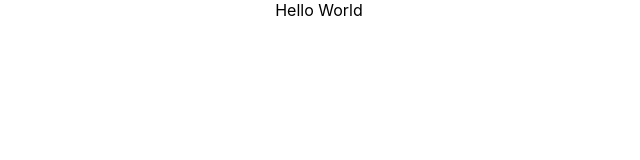
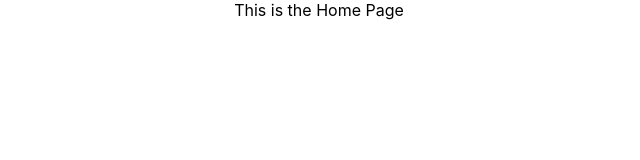
Before and after one commit to caymanh/react-portfolio, a React (Create React App) app: page / in a window 1280 px wide. Shown: the top 160 px of the page, without its empty margins (321-961 px from the left). Built offline with nearby package versions, Linux system fonts and the light colour scheme.

Commit message:
set up react router and imported all pages to App.js

```diff
--- a/src/App.js
+++ b/src/App.js
@@ -1,10 +1,18 @@
-import './App.css';
+import React from "react";
+import { BrowserRouter as Router, Route } from "react-router-dom";
+import Home from "./pages/Home/Home";
+import About from "./pages/About/About";
+import "./App.css";
 
 function App() {
+  document.title = "Cayman Heng - Web Developer";
   return (
-    <div className="App">
-     Hello World
-    </div>
+    <Router>
+      <div className="App">
+        <Route exact path="/" component={Home} />
+        <Route exact path="/about" component={About} />
+      </div>
+    </Router>
   );
 }
 
--- a/src/pages/About/About.js
+++ b/src/pages/About/About.js
@@ -0,0 +1,7 @@
+import React from "react";
+
+function About() {
+  return <div className="App">This is the About Page</div>;
+}
+
+export default About;
--- a/src/pages/Home/Home.js
+++ b/src/pages/Home/Home.js
@@ -0,0 +1,7 @@
+import React from "react";
+
+function Home() {
+  return <div className="App">This is the Home Page</div>;
+}
+
+export default Home;
```
Also changed, not shown: src/components/Project/Project.js (+7 -0 lines), src/pages/Project/Project.css (deleted), src/pages/Project/Project.js (deleted).
